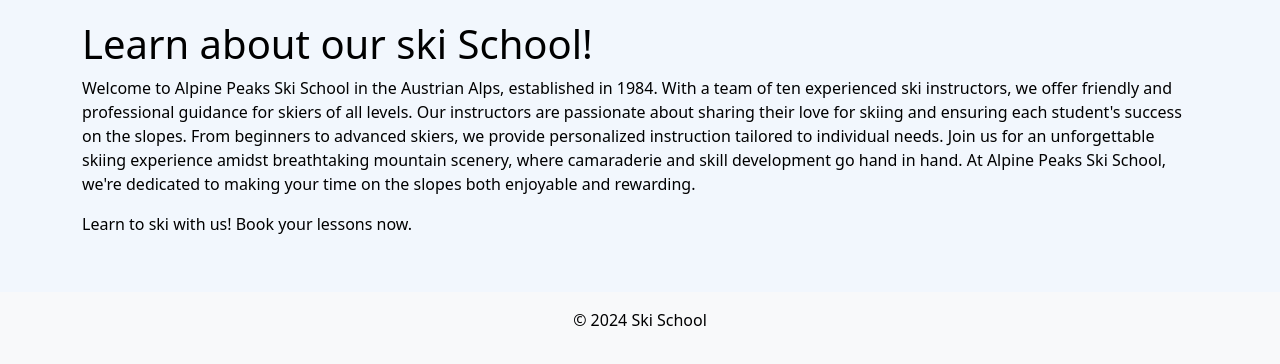
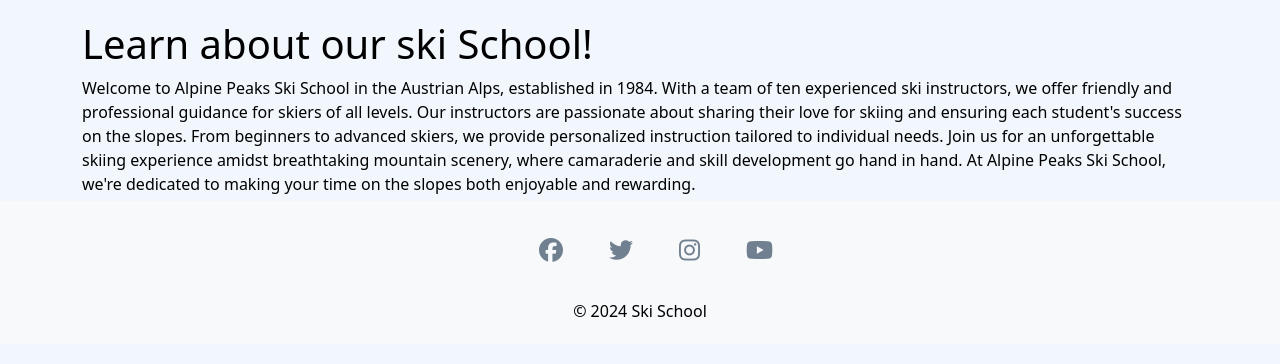
Before and after one commit to Stocks84/ski-school-pro, a Django app: page / in a window 1280 px wide. Shown: the part 436-800 px from the top of the page. Run offline with Django 4.2, Linux system fonts and the light colour scheme; some libraries are stand-ins or nearby versions.

Commit message:
add social icons & css.style to the base html

```diff
--- /dev/null
+++ b/package.json
@@ -0,0 +1,5 @@
+{
+  "dependencies": {
+    "bootstrap": "^5.3.3"
+  }
+}
--- a/ski_school/booking/templates/booking/base.html
+++ b/ski_school/booking/templates/booking/base.html
@@ -75,12 +75,28 @@
 
 <footer class="footer mt-auto py-3 bg-light text-center">
     <!-- Your footer content goes here -->
+    <ul class="social-icons">
+        <li>
+            <a href="https://facebook.com" target="_blank" rel="noopener" aria-label="Opens our facebook page (opens in a new tab)"><i class="fa-brands fa-facebook"></i></a>
+        </li>
+        <li>
+            <a href="https://twitter.com" target="_blank" rel="noopener" aria-label="Opens our twitter page (opens in a new tab)"><i class="fa-brands fa-twitter"></i></a>
+        </li>
+        <li>
+            <a href="https://instagram.com" target="_blank" rel="noopener" aria-label="Opens our instagram page (opens in a new tab)"><i class="fa-brands fa-instagram"></i></a>
+        </li>
+        <li>
+            <a href="https://youtube.com" target="_blank" rel="noopener" aria-label="Opens our youtube page (opens in a new tab)"><i class="fa-brands fa-youtube"></i></a>
+        </li>
+    </ul>
     <p>&copy; 2024 Ski School</p>
 </footer>
 
 <!-- Bootstrap JavaScript -->
 <script src="https://cdn.jsdelivr.net/npm/bootstrap@5.3.3/dist/js/bootstrap.bundle.min.js"></script>
 <script src="{% static 'booking/js/script.js' %}"></script>
+<!--Font awesome  script-->
+<script src="https://kit.fontawesome.com/9fe6821bdd.js" crossorigin="anonymous"></script>
 
 </body>
 </html>
--- a/ski_school/static/css/styles.css
+++ b/ski_school/static/css/styles.css
@@ -1,11 +1,8 @@
 /* Custom styles for the Ski School project */
 
 /* base.html */
-.wrapper {
-    display: flex;
-    flex-direction: column;
-    min-height: 100vh;
-}
+
+/* body */
 
 body {
     background-color: #f2f7fd;
@@ -13,6 +10,8 @@ body {
     margin: 0;
     padding: 0;
 }
+
+/* header */
 
 header {
     background-color: #6c757d;
@@ -28,6 +27,7 @@ header {
     height: 300px;
 }
 
+/* navigation */
 
 .navbar-nav .nav-link {
     color: #005a8d;
@@ -37,6 +37,15 @@ header {
     text-decoration: underline;
 }
 
+/* main */
+
+main {
+    /* flex: 1; Take remaining space */
+    border-bottom: 50px;
+    margin-bottom: 50px;
+}
+
+/* footer & social icons */
 
 .footer {
     position: fixed;
@@ -46,14 +55,29 @@ header {
     background-color: #f8f9fa;
     color: #000;
     text-align: center;
-    padding: 10px;
+    padding: 150px;
+    margin-bottom: 20px;
     z-index: 1000;
+    height: 143px;
+}
+
+.social-icons {
+    text-align: center;
+}
+
+.social-icons > li {
+    display: inline;
+}
+
+.social-icons i {
+    font-size: 150%;
+    margin: 2%;
+    padding: 2px;
+    color: #708090;
 }
 
 
-main {
-    flex: 1; /* Take remaining space */
-}
+
 
 /* lesson_list.html */
 
```
Also changed, not shown: package-lock.json (added).
